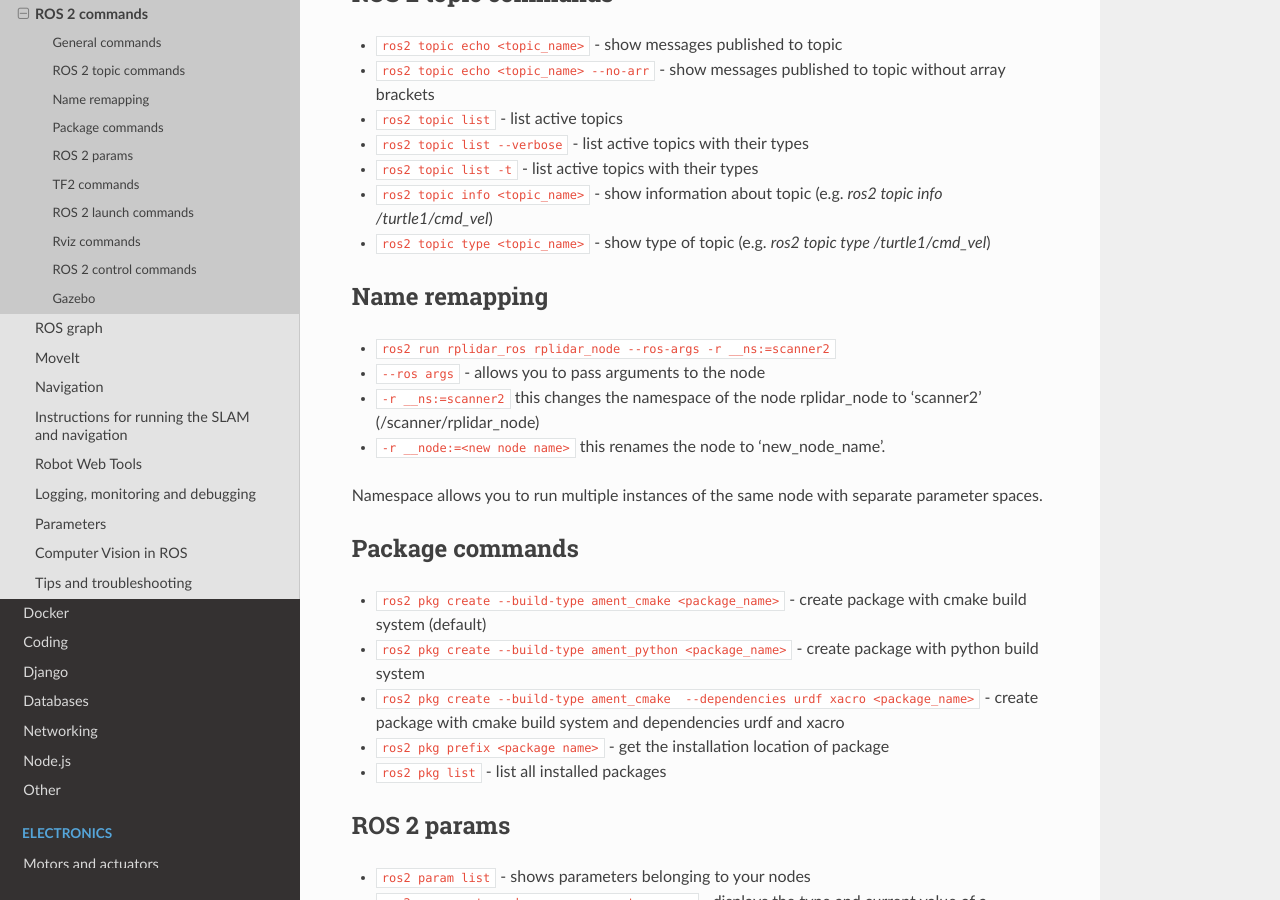
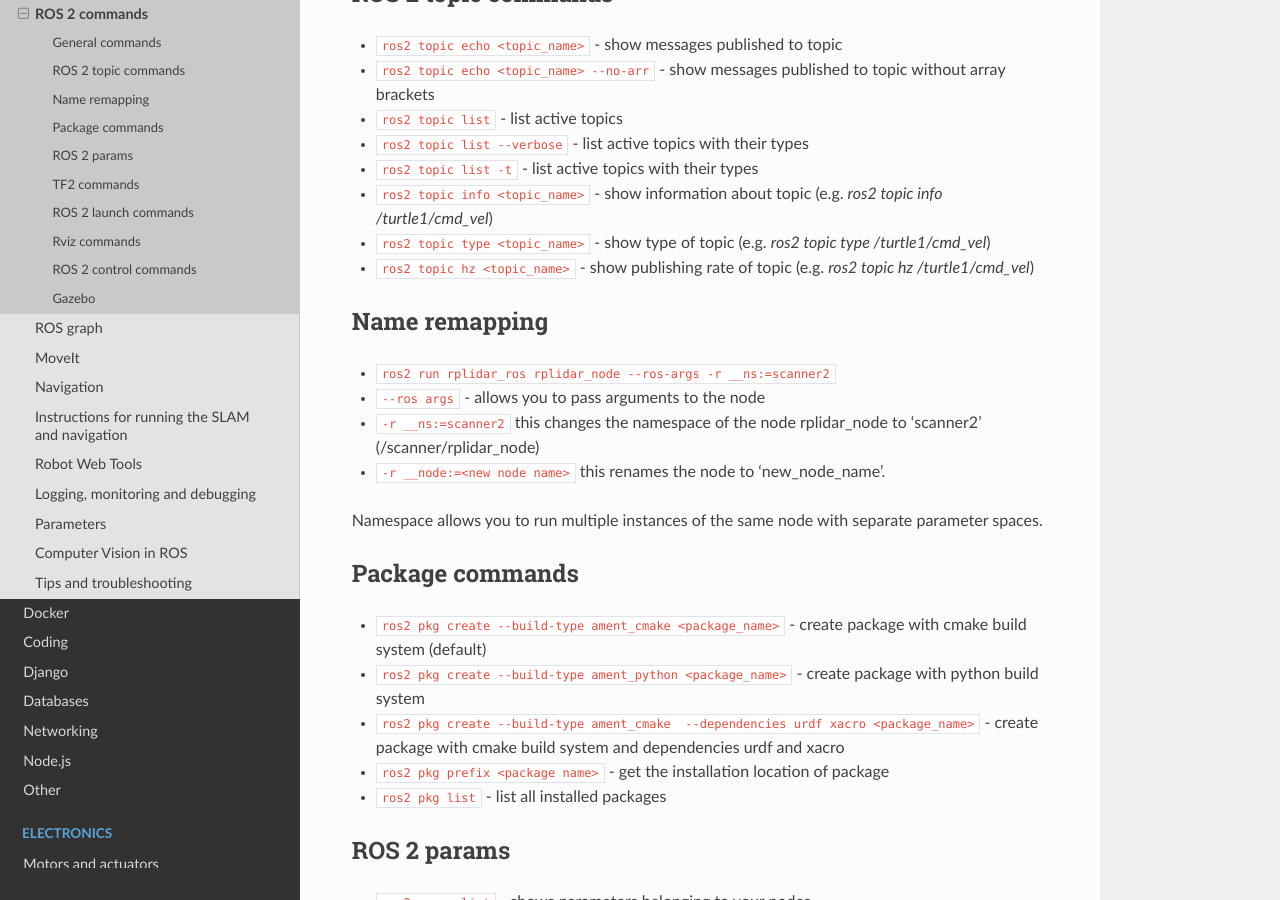
Before and after one commit to jevgenik/manuals, a Sphinx documentation site: the page built from source/files/software/ros2/commands.rst, in a window 1280 px wide and 900 px high, scrolled down 486 px. Built offline with Sphinx 7.4.7 and the Read the Docs theme 2.0.0, drawn with Linux system fonts in a browser that asks for light colours.

Commit message:
updated ros2/commands.rst

```diff
--- a/source/files/software/ros2/commands.rst
+++ b/source/files/software/ros2/commands.rst
@@ -22,6 +22,7 @@ ROS 2 topic commands
 * ``ros2 topic list -t`` - list active topics with their types
 * ``ros2 topic info <topic_name>`` - show information about topic (e.g. `ros2 topic info /turtle1/cmd_vel`)
 * ``ros2 topic type <topic_name>`` - show type of topic (e.g. `ros2 topic type /turtle1/cmd_vel`)
+* ``ros2 topic hz <topic_name>`` - show publishing rate of topic (e.g. `ros2 topic hz /turtle1/cmd_vel`)
 
 Name remapping
 ==============
```
